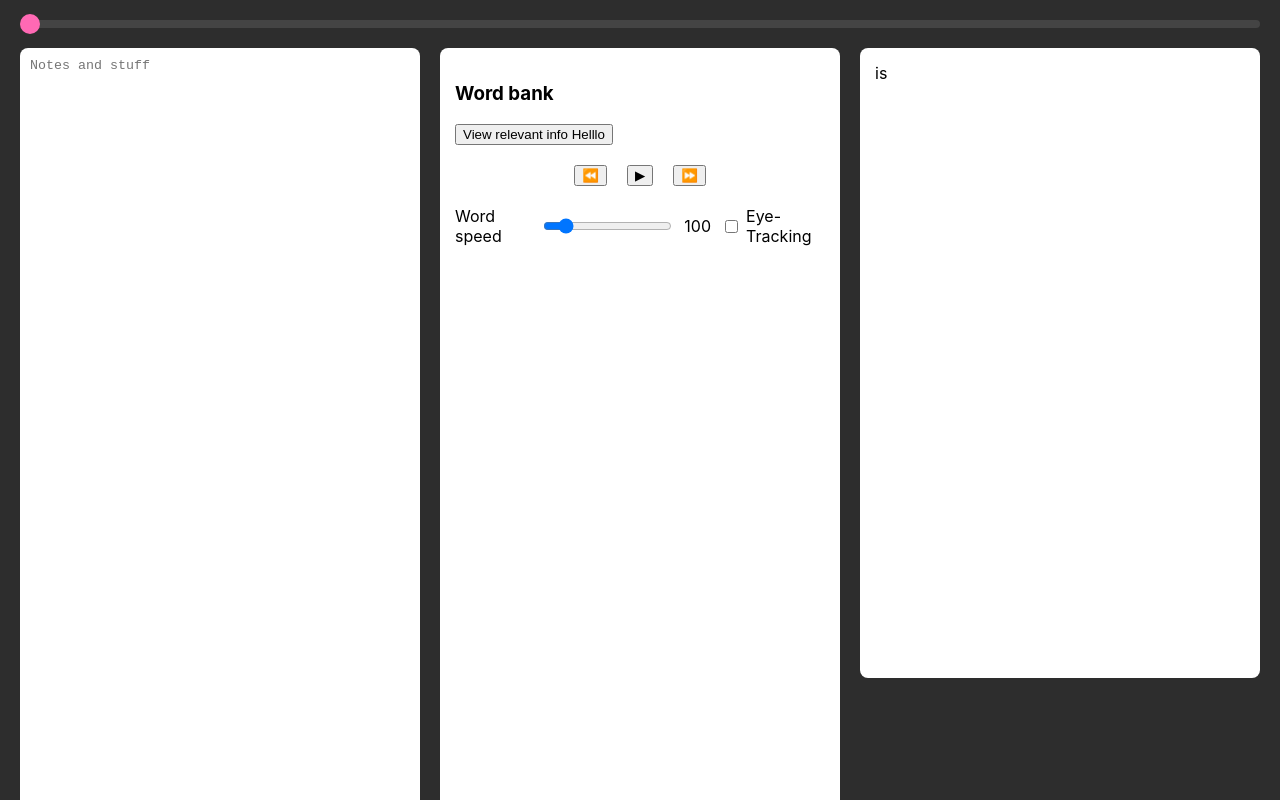
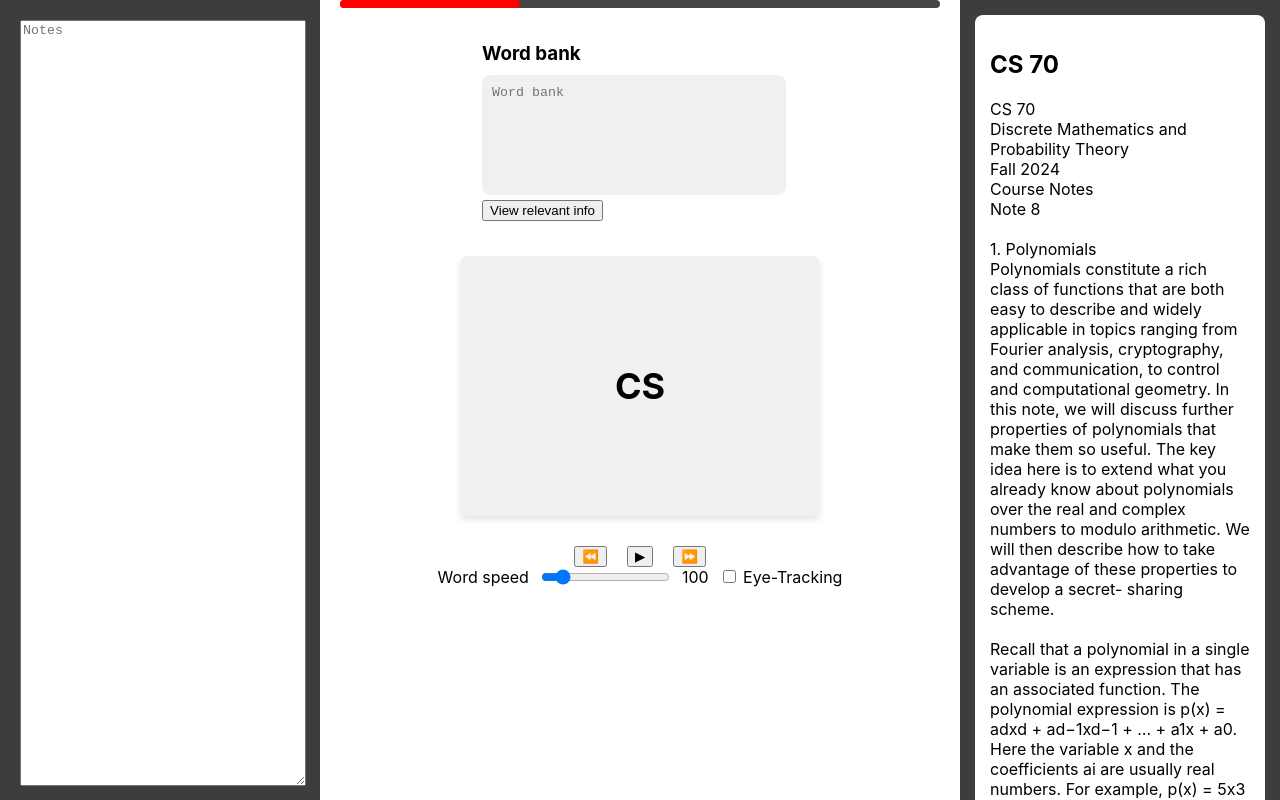
Before and after one commit to tonzu/cram, a React (Create React App) app in the folder frontend/: page / in a window 1280 px wide. Shown: the top 800 px of the page. Built offline with nearby package versions, Linux system fonts and the light colour scheme.

Commit message:
demo iteration 1

```diff
--- a/frontend/package.json
+++ b/frontend/package.json
@@ -6,6 +6,7 @@
     "@testing-library/jest-dom": "^5.17.0",
     "@testing-library/react": "^13.4.0",
     "@testing-library/user-event": "^13.5.0",
+    "jspdf": "^2.5.2",
     "react": "^18.3.1",
     "react-dom": "^18.3.1",
     "react-scripts": "5.0.1",
--- a/frontend/src/App.css
+++ b/frontend/src/App.css
@@ -1,71 +1,116 @@
 .reader-container {
-  background-color: #2D2D2D;
-  padding: 20px;
-  min-height: 100vh;
+  display: grid;
+  grid-template-columns: 25% auto 25%; /* Left (25%), Center (auto), Right (25%) */
+  height: 1000px;
 }
 
-.progress-bar {
-  background-color: #444;
-  height: 8px;
-  border-radius: 4px;
-  margin-bottom: 20px;
+.left-column {
+  background-color: hsl(0, 0%, 24%);
+  padding: 20px;
 }
 
-.progress-indicator {
-  width: 20px;
-  height: 20px;
-  background-color: #FF69B4;
-  border-radius: 50%;
-  position: relative;
-  top: -6px;
+.left-column textarea {
+  width: 100%;
+  height: calc(100vh - 40px); /* Full height minus padding */
 }
 
-.main-content {
-  display: grid;
-  grid-template-columns: 1fr 1fr 1fr;
-  gap: 20px;
+.center-column {
+  display: flex;
+  flex-direction: column;
+  align-items: center;
+  justify-content: flex-start;
 }
 
-.notes-section textarea {
-  width: 95%;
-  height: 900px;
-  background: white;
-  border-radius: 8px;
-  padding: 10px;
-  border: none;
-  resize: none;
+
+  .progress-bar {
+    background-color: #444; /* Background for the full progress bar */
+    height: 8px;
+    width: calc(100% - 40px); /* Full width minus padding */
+    border-radius: 4px; /* Optional: Rounded corners */
+    position: relative;
+  }
+
+  .progress-indicator {
+    background-color: red; /* Red color for the filled portion */
+    height: 100%;
+    width: 30%; /* This represents the progress (30% in this case) */
+    border-radius: 4px; /* Optional: Rounded corners */
+  }
+
+
+.controls-section {
+   display: flex;
+   flex-direction: column;
+   align-items: center; /* Center horizontally */
+   justify-content: center; /* Center vertically */
+   gap:20px; /* Add space between elements */
 }
 
-.word-bank {
-  background: white;
-  border-radius: 8px;
-  padding: 15px;
+.flashing-word-container {
+   padding: 80px; /* Static padding around container */
+   background-color: #f0f0f0; /* Light gray background */
+   border-radius: 8px; /* Rounded corners */
+   box-shadow: 0px 4px 6px rgba(0,0,0,0.1); /* Optional shadow */
+   width: auto;
+   height: auto;
+   display: flex;
+   justify-content: center;
+   align-items: center;
+   min-width: 200px; /* Set a minimum width for consistent size */
+   min-height: 100px; /* Set a minimum height for consistent size */
+}
+
+.flashing-word {
+   font-size:36px; /* Large font for flashing word */
+   font-weight:bold;
+   text-align:center;
 }
 
 .player-controls {
-  display: flex;
-  justify-content: center;
-  gap: 20px;
-  margin: 20px 0;
+   display:flex;
+   justify-content:center;
+   gap:20px; /* Space between buttons */
+   padding-top: 30px;
 }
 
 .speed-control {
-  display: flex;
-  align-items: center;
-  gap: 10px;
+   display:flex;
+   align-items:center;
+   gap:10px; /* Space between speed control elements */
 }
 
-.text-display {
-  background: white;
+/* Word bank section with text box */
+
+.word-bank {
+  background: #fff;
+  padding: 15px;
   border-radius: 8px;
-  padding: 15px;
-  max-height: 600px;
-  overflow-y: auto;
+  margin-bottom: 20px; /* Space below word bank */
 }
 
-.eye-tracking {
-  margin-left: auto;
-  display: flex;
-  align-items: center;
-  gap: 5px;
+.word-bank h3 {
+    margin-bottom:10px; /* Space between title and text box */
 }
+
+.word-bank-textbox {
+   width: 90%;
+   height: 100px; /* Smaller height than notes section */
+   border-radius: 8px;
+   padding: 10px; /* Internal padding inside the text box */
+   border: none;
+   resize: none;
+   background-color: #f0f0f0; /* Light gray background for the text box */
+}
+
+
+/* Right column for PDF preview */
+.right-column {
+   background-color:hsl(0,0%,24%);
+   padding:15px;
+}
+
+.pdf-preview {
+   background:white;
+   border-radius:8px;
+   padding:15px;
+}
--- a/frontend/src/App.js
+++ b/frontend/src/App.js
@@ -1,5 +1,5 @@
-import React, { useState, useEffect } from 'react';
-import './App.css';
+import React, { useState, useEffect, useRef } from 'react';import './App.css';
+import { contentArray } from './wordcontent'; // Make sure the path is correct
 
 function App() {
   const [notes, setNotes] = useState('');
@@ -20,65 +20,79 @@ function App() {
     setEyeTracking(!eyeTracking);
   };
 
+  // Flashing words component
   const WordChanger = () => {
-    const words = ["Hi", "my", "name", "is", "Brenton"];
-    const [currentWordIndex, setCurrentWordIndex] = useState(0);
-    const delay = 6000/wordSpeed; // time in milliseconds (e.g., 2000 ms = 2 seconds)
+    const words = contentArray; // Use your array of words
+    const [currentWordIndex, setCurrentWordIndex] = useState(0); // Maintain current word index
+    const delay = 6000 / wordSpeed; // Adjust speed based on wordSpeed state
+    const intervalRef = useRef(null); // Ref to keep track of the interval
 
+    // Update the word index if playing
     useEffect(() => {
-      const interval = setInterval(() => {
+      if (isPlaying) {
+        // Set up interval only if playing
+        intervalRef.current = setInterval(() => {
           setCurrentWordIndex((prevIndex) => (prevIndex + 1) % words.length);
         }, delay);
+      } else {
+        // Clean up interval when paused
+        if (intervalRef.current) {
+          clearInterval(intervalRef.current);
+        }
+      }
 
-      // Clean up the interval on component unmount
-      return () => clearInterval(interval);
-    }, [words.length, delay]);
+      // Cleanup interval on component unmount
+      return () => {
+        if (intervalRef.current) {
+          clearInterval(intervalRef.current);
+        }
+      };
+    }, [isPlaying, delay, words.length]); // Dependencies include isPlaying, delay, and words.length
 
-    return <div>{words[currentWordIndex]}</div>;
+    return (
+      <div className="flashing-word-container">
+        <div className="flashing-word">{words[currentWordIndex]}</div>
+      </div>
+    );
   };
+
+
 
   return (
     <div className="reader-container">
-      <div className="progress-bar">
-        <div className="progress-indicator" />
-      </div>
-
-      <div className="main-content">
-        <div className="notes-section">
+      {/* Left column for Notes */}
+      <div className="left-column">
         <textarea
-            placeholder="Notes and stuff"
+          placeholder="Notes"
           value={notes}
           onChange={(e) => setNotes(e.target.value)}
         />
-          <button className="share-button">
-            <span>↗</span>
-          </button>
       </div>
 
-        <div className="word-bank">
-          <div className="recorded-words">
-            <h3>Word bank</h3>
-            <div className="words-list">
-              {recordedWords.map((word, index) => (
-                <div key={index} className="word-item">{word}</div>
-              ))}
-            </div>
-            <button
-            className="view-info"
-            onClick={() => window.open('https://www.grindr.com/', '_blank')}
-          >
-            View relevant info Helllo
-          </button>
+      {/* Center column for flashing words and controls */}
+      <div className="center-column">
+      <div class="progress-bar">
+    <div class="progress-indicator"></div>
     </div>
 
-          <div className="player-controls">
-            <button className="control-btn">⏪</button>
-            <button className="control-btn" onClick={handlePlayPause}>
-              {isPlaying ? '⏸' : '▶'}
-            </button>
-            <button className="control-btn">⏩</button>
+        {/* Word Bank above flashing words */}
+        <div className="word-bank">
+          <h3>Word bank</h3>
+          <textarea placeholder="Word bank" className="word-bank-textbox"></textarea>
+          <button>View relevant info</button>
         </div>
 
+        {/* Flashing word container */}
+        <WordChanger />
+
+        {/* Playback controls */}
+        <div className="player-controls">
+          <button>⏪</button>
+          <button onClick={handlePlayPause}>{isPlaying ? '⏸' : '▶'}</button>
+          <button>⏩</button>
+        </div>
+
+        {/* Speed control */}
         <div className="speed-control">
           <span>Word speed</span>
           <input
@@ -89,26 +103,38 @@ function App() {
             onChange={handleSpeedChange}
           />
           <span>{wordSpeed}</span>
-            <label className="eye-tracking">
-              <input
-                type="checkbox"
-                checked={eyeTracking}
-                onChange={handleEyeTracking}
-              />
-              Eye-Tracking
-            </label>
-
+          <label><input type="checkbox" checked={eyeTracking} onChange={handleEyeTracking} /> Eye-Tracking</label>
         </div>
       </div>
 
-        <div className="text-display">
-          {/* Lorem ipsum text content */}
-          <WordChanger />
+      {/* Right column for PDF Preview */}
+      <div className="right-column">
+        <div className="pdf-preview">
+          <h2>CS 70</h2>
+          <p>
+  CS 70<br />
+  Discrete Mathematics and Probability Theory<br />
+  Fall 2024<br />
+  Course Notes<br />
+  Note 8<br /><br />
+  1. Polynomials<br />
+  Polynomials constitute a rich class of functions that are both easy to describe and widely applicable
+  in topics ranging from Fourier analysis, cryptography, and communication, to control and computational
+  geometry. In this note, we will discuss further properties of polynomials that make them so useful. The
+  key idea here is to extend what you already know about polynomials over the real and complex numbers
+  to modulo arithmetic. We will then describe how to take advantage of these properties to develop a secret-
+  sharing scheme.<br /><br />
+  Recall that a polynomial in a single variable is an expression that has an associated function. The polynomial
+  expression is p(x) = adxd + ad−1xd−1 + … + a1x + a0. Here the variable x and the coefficients ai are
+  usually real numbers. For example, p(x) = 5x3 + 2x + 1 is a polynomial of degree d = 3. Its coefficients
+  are a3 = 5, a2 = 0, a1 = 2, and a0 = 1. Polynomials have some remarkably simple, elegant, and powerful
+  properties, which we will explore in this note.<br /><br />
+  ...
+</p>
         </div>
       </div>
-
     </div>
   );
-};
+}
 
 export default App;
--- /dev/null
+++ b/frontend/src/wordcontent.js
@@ -0,0 +1,24 @@
+export const contentArray = [
+    "CS", "70", "Discrete", "Mathematics", "and", "Probability", "Theory",
+    "Fall", "2024", "Course", "Notes", "Note", "8",
+    "1.", "Polynomials", "Polynomials", "constitute", "a", "rich",
+    "class", "of", "functions", "that", "are", "both", "easy", "to", "describe",
+    "and", "widely", "applicable", "in", "topics", "ranging", "from", "Fourier",
+    "analysis", "cryptography", "and", "communication", "to", "control", "and",
+    "computational", "geometry", "In", "this", "note", "we", "will", "discuss",
+    "further", "properties", "of", "polynomials", "that", "make", "them", "so",
+    "useful", "The", "key", "idea", "here", "is", "to", "extend", "what", "you",
+    "already", "know", "about", "polynomials", "over", "the", "real", "and",
+    "complex", "numbers", "to", "modulo", "arithmetic", "We", "will", "then",
+    "describe", "how", "to", "take", "advantage", "of", "these", "properties",
+    "to", "develop", "a", "secret-sharing", "scheme", "Recall", "that", "a",
+    "polynomial", "in", "a", "single", "variable", "is", "an", "expression",
+    "that", "has", "an", "associated", "function", "The", "polynomial", "expression",
+    "is", "p(x)", "=", "adxd", "+", "ad−1xd−1", "+", "…", "+", "a1x", "+", "a0",
+    "Here", "the", "variable", "x", "and", "the", "coefficients", "ai", "are",
+    "usually", "real", "numbers", "For", "example", "p(x)", "=", "5x3", "+", "2x",
+    "+", "1", "is", "a", "polynomial", "of", "degree", "d", "=", "3", "Its", "coefficients",
+    "are", "a3", "=", "5", "a2", "=", "0", "a1", "=", "2", "and", "a0", "=", "1", "Polynomials",
+    "have", "some", "remarkably", "simple", "elegant", "and", "powerful", "properties",
+    "which", "we", "will", "explore", "in", "this", "note"
+  ];
```
Also changed, not shown: 1 other file (tests, documents, lock files or other folders). Lines whose indentation alone changed are shown as unchanged.
